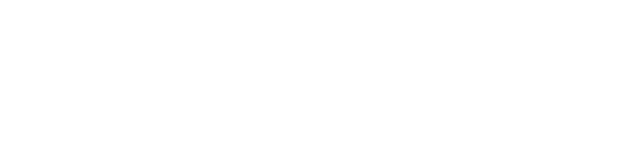
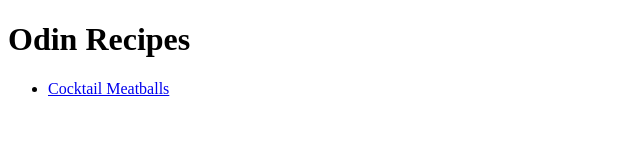
Before and after one commit to JonathanPunti/odin-recipes, a plain HTML site: page index.html in a window 1280 px wide. Shown: the whole page, without its empty margins (0-640 px from the left). Drawn offline with Linux system fonts and the light colour scheme.

Commit message:
finalizing links. currently have the base now future iteration will contain 2 more links

```diff
--- a/index.html
+++ b/index.html
@@ -6,6 +6,10 @@
     <title>Document</title>
 </head>
 <body>
+    <h1>Odin Recipes</h1>
+    <ul>
+        <li><a href="recipes/cocktail_Meatballs.html">Cocktail Meatballs</a></li>
 
+    </ul>
 </body>
 </html>
```
